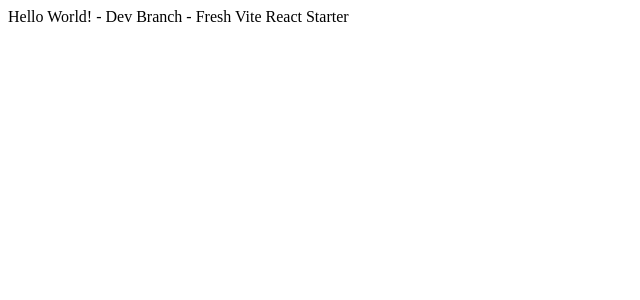
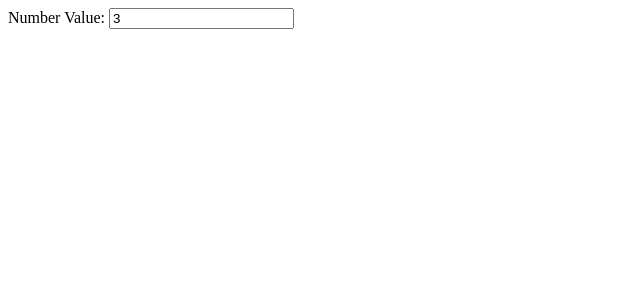
Before and after one commit to aamirmabs/wds-react-fundamentals, a React (Vite) app: page / in a window 1280 px wide. Shown: the top 300 px of the page, without its empty margins (0-640 px from the left). Built offline with nearby package versions, Linux system fonts and the light colour scheme.

Commit message:
L010 end

```diff
--- a/src/App.jsx
+++ b/src/App.jsx
@@ -1,8 +1,9 @@
 function App() {
   return (
-    <>
-      Hello World! - Dev Branch - Fresh Vite React Starter
-    </>
+    <div className="large" id="largeDiv">
+      <label htmlFor="inputId">Number Value: </label>
+      <input id="inputId" type="number" value={3} />
+    </div>
   )
 }
 
```
